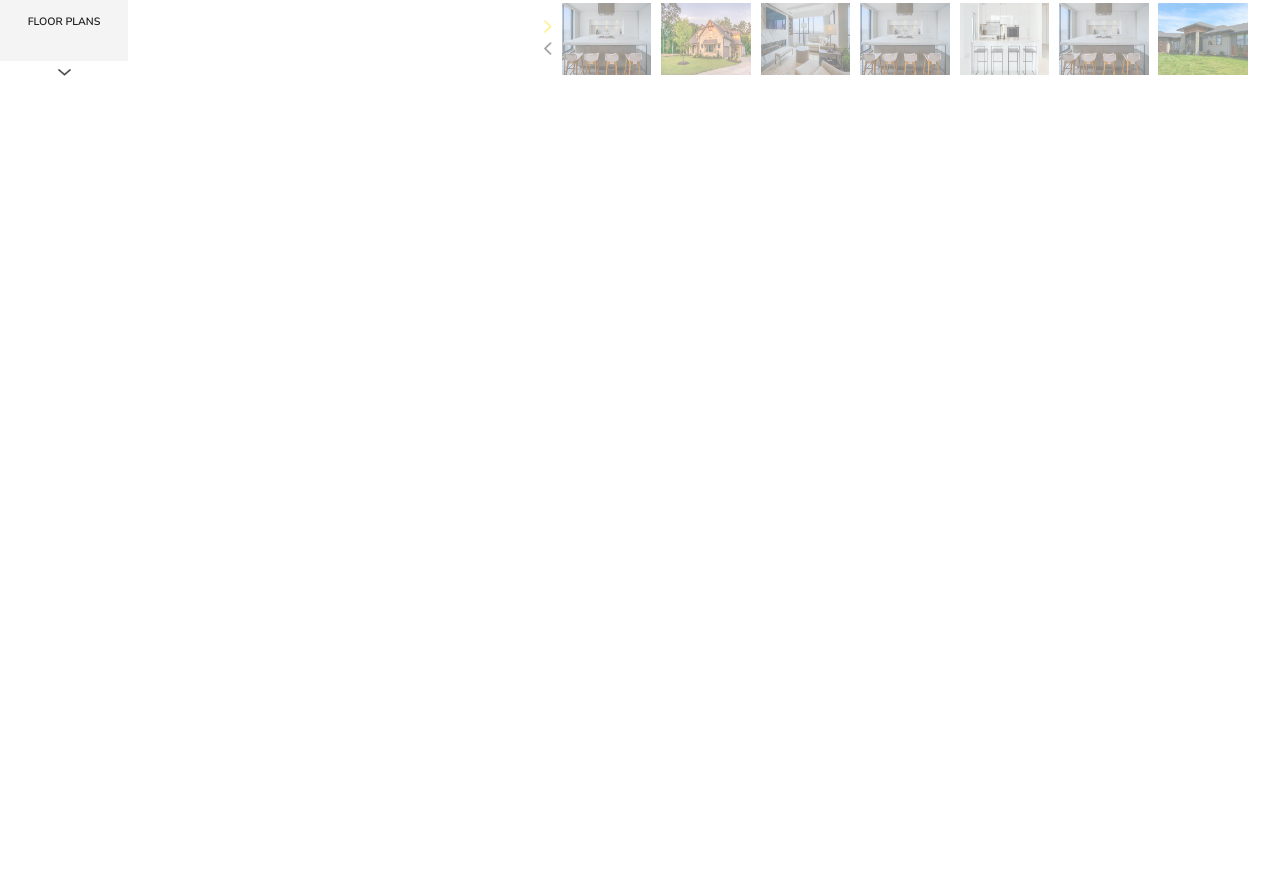
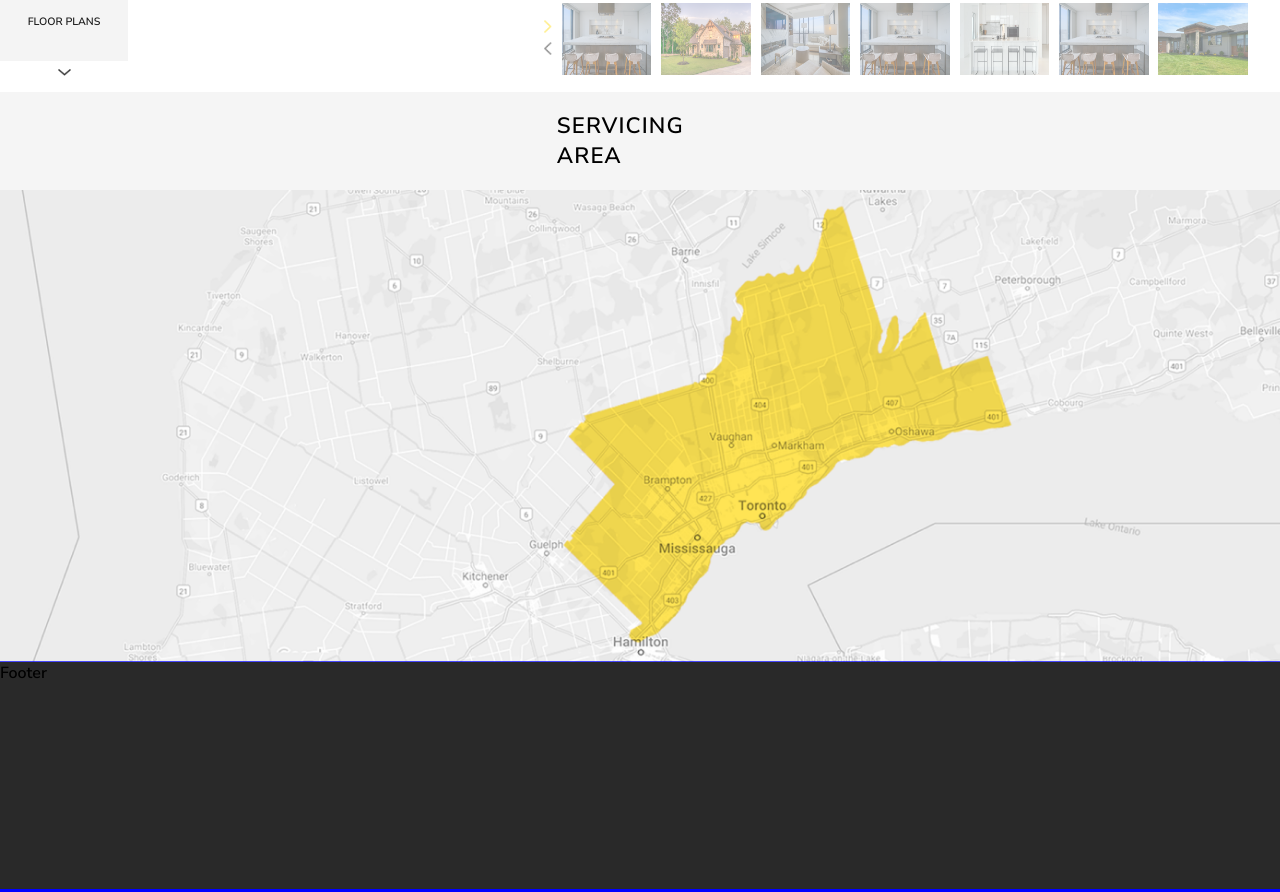
Before and after one commit to AvetBadalyan/Propery-Tours-Figma-template, a React (Create React App) app: page / in a window 1280 px wide. Shown: the part 1508-2400 px from the top of the page. Before the commit the page ends 1600 px from the top, so only its background shows below. Built offline with nearby package versions, Linux system fonts and the light colour scheme.

Commit message:
feat: creat the servicing page with structure and background

```diff
--- a/src/App.js
+++ b/src/App.js
@@ -2,12 +2,14 @@ import React from 'react';
 import "./App.css"
 import Home from './Pages/Home/Home';
 import OurWork from './Pages/OurWork/OurWork';
+import ServicingArea from './Pages/ServicingArea/ServicingArea';
 
 export default function App() {
   return (
     <div className='app'>
       <Home />
       <OurWork />
+      <ServicingArea />
     </div>
   )
 }
--- /dev/null
+++ b/src/Components/Footer.css
@@ -0,0 +1,6 @@
+.footer {
+  height: 28.75vh;
+  width: 100vw;
+  height: 28.33vh;
+  background: #292929;
+}
--- /dev/null
+++ b/src/Components/Footer.jsx
@@ -0,0 +1,6 @@
+import React from "react";
+import "./Footer.css";
+
+export default function Footer() {
+  return <div className="footer">Footer</div>;
+}
--- a/src/Components/HomeCenter.css
+++ b/src/Components/HomeCenter.css
@@ -2,7 +2,7 @@
   display: flex;
   justify-content: center;
   align-items: center;
-  height: 90.4vh;
+  height: 86.67vh;
   width: 100vw;
 }
 
--- /dev/null
+++ b/src/Components/ServicingAreaMap.css
@@ -0,0 +1,5 @@
+.servicing-area-map{
+    height: 59vh;
+    background:url("./../assets/servicing/map_big\ 1.png");
+    background-size: cover;
+}
--- /dev/null
+++ b/src/Components/ServicingAreaMap.jsx
@@ -0,0 +1,20 @@
+import React from "react";
+import "./ServicingAreaMap.css";
+
+export default function ServicingAreaMap() {
+  return (
+    <div className="servicing-area-map">
+      {/* <iframe
+        width="1920"
+        height="530"
+        id="gmap_canvas"
+        src="https://maps.google.com/maps?q=toronto%20&t=&z=13&ie=UTF8&iwloc=&output=embed"
+        frameborder="0"
+        scrolling="no"
+        marginheight="0"
+        marginwidth="0"
+      ></iframe> */}
+
+    </div>
+  );
+}
--- /dev/null
+++ b/src/Components/ServicingAreaheader.css
@@ -0,0 +1,21 @@
+.servicing-header {
+  height: 12.25vh;
+  width: 100vw;
+  background: #f5f5f5;
+  display: flex;
+  justify-content: center;
+  align-items: center;
+}
+
+.servicing-header h1 {
+  width: 13vw;
+  min-height: 3.78vh;
+  font-family: "Nunito Sans";
+  font-style: normal;
+  font-weight: 700;
+  font-size: 2.78vmin;
+  line-height: 3.78vh;
+  letter-spacing: 0.05em;
+  text-transform: uppercase;
+  color: #000000;
+}
--- /dev/null
+++ b/src/Components/ServicingAreaheader.jsx
@@ -0,0 +1,11 @@
+import React from 'react';
+import "./ServicingAreaheader.css";
+
+export default function ServicingAreaheader() {
+  return (
+    <div className="servicing-header">
+
+      <h1>servicing area</h1>
+    </div>
+  );
+}
--- /dev/null
+++ b/src/Pages/ServicingArea/ServicingArea.css
@@ -0,0 +1,5 @@
+.servicing-area{
+    width: 100vw;
+    height: 100vh;
+    background-color: blue;
+}
--- /dev/null
+++ b/src/Pages/ServicingArea/ServicingArea.jsx
@@ -0,0 +1,15 @@
+import React from 'react';
+import Footer from '../../Components/Footer';
+import ServicingAreaheader from '../../Components/ServicingAreaheader';
+import ServicingAreaMap from '../../Components/ServicingAreaMap';
+import "./ServicingArea.css"
+
+export default function ServicingArea() {
+  return (
+      <div className='servicing-area'>
+          <ServicingAreaheader />
+          <ServicingAreaMap />
+          <Footer />
+    </div>
+  )
+}
```
Also changed, not shown: src/assets/servicing/map_big 1.png (added).
